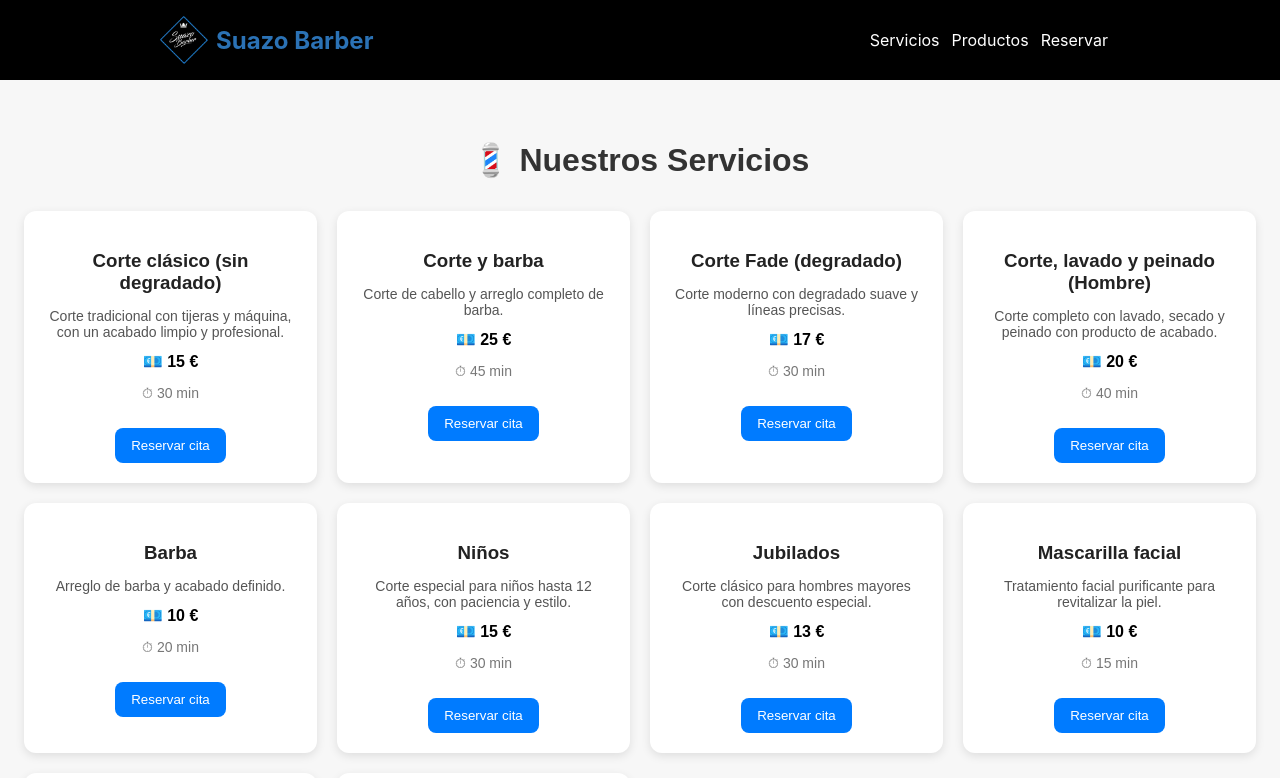
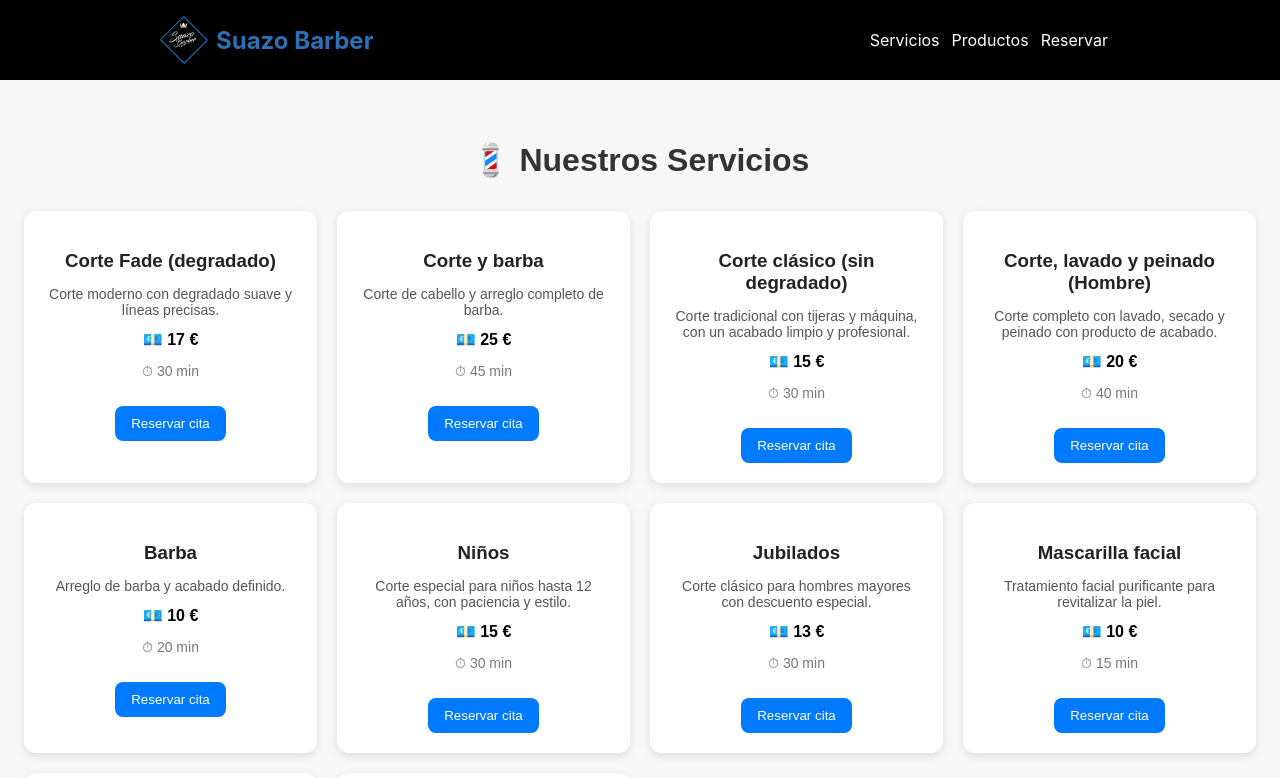
Before and after one commit to barbearia-suazo-site/client, a Next.js app: page /servicos in a window 1280 px wide. Shown: the top 778 px of the page. Built offline with nearby package versions, Linux system fonts and the light colour scheme; no server answers.

Commit message:
Update servicos.js
Services Changed: Cortes Classicos and Corte Fade

```diff
--- a/pages/servicos.js
+++ b/pages/servicos.js
@@ -10,12 +10,12 @@ export default function Servicios() {
   // --- Lista de servicios con links ya insertados ---
   const servicios = [
     {
-      nombre: "Corte clásico (sin degradado)",
+      nombre: "Corte Fade (degradado)",
       descripcion:
-        "Corte tradicional con tijeras y máquina, con un acabado limpio y profesional.",
-      precio: 15,
+        "Corte moderno con degradado suave y líneas precisas.",
+      precio: 17,
       duracion: 30,
-      link: "https://calendar.app.google/HMhGdCRaXdMNjCCf9",
+      link: "https://calendar.app.google/weAYrtqKqzKWxU8j8",
     },
     {
       nombre: "Corte y barba",
@@ -25,12 +25,12 @@ export default function Servicios() {
       link: "https://calendar.app.google/uEZNLkeRfBgPKrDy7",
     },
     {
-      nombre: "Corte Fade (degradado)",
+      nombre: "Corte clásico (sin degradado)",
       descripcion:
-        "Corte moderno con degradado suave y líneas precisas.",
-      precio: 17,
+        "Corte tradicional con tijeras y máquina, con un acabado limpio y profesional.",
+      precio: 15,
       duracion: 30,
-      link: "https://calendar.app.google/weAYrtqKqzKWxU8j8",
+      link: "https://calendar.app.google/HMhGdCRaXdMNjCCf9",
     },
     {
       nombre: "Corte, lavado y peinado (Hombre)",
```
